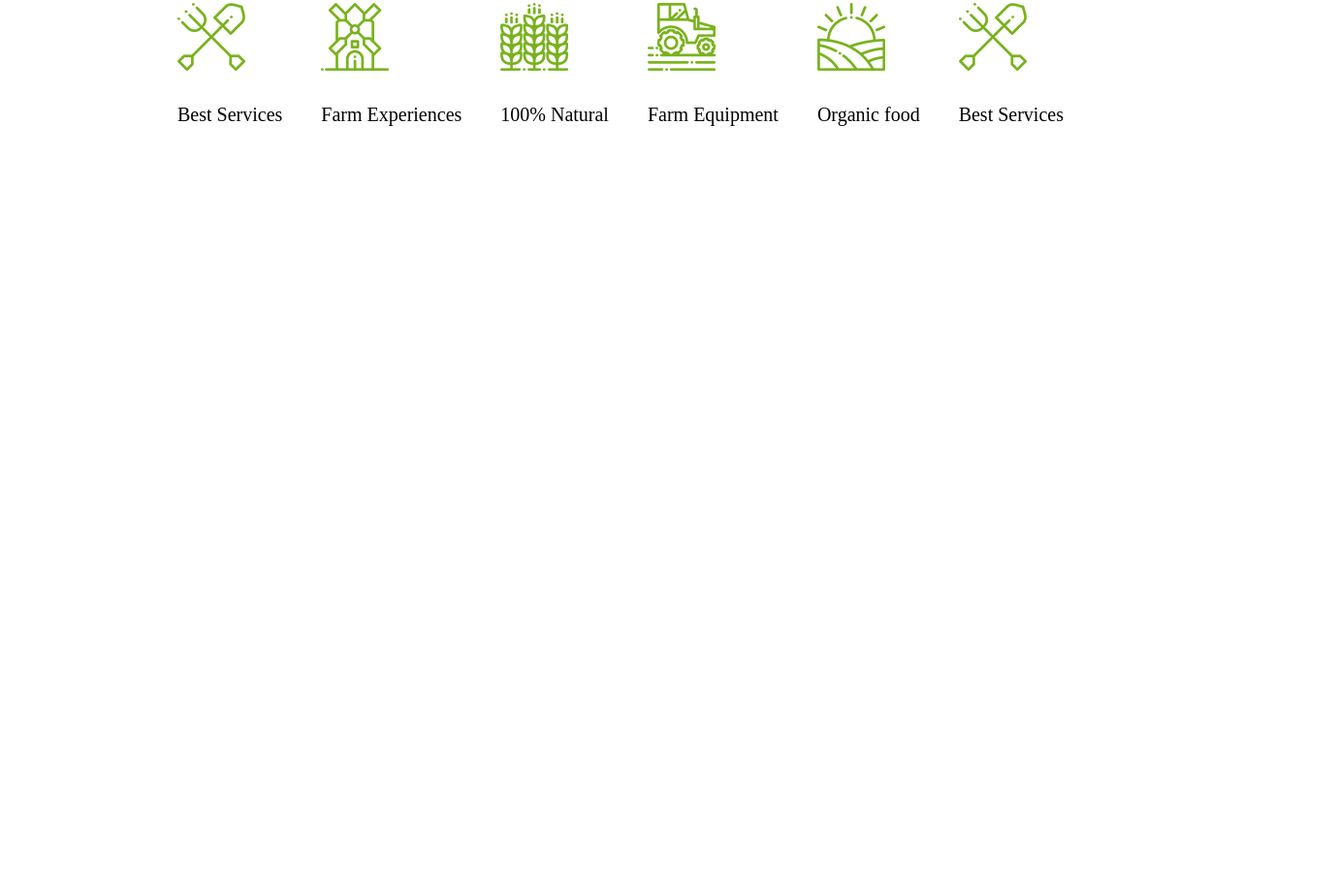
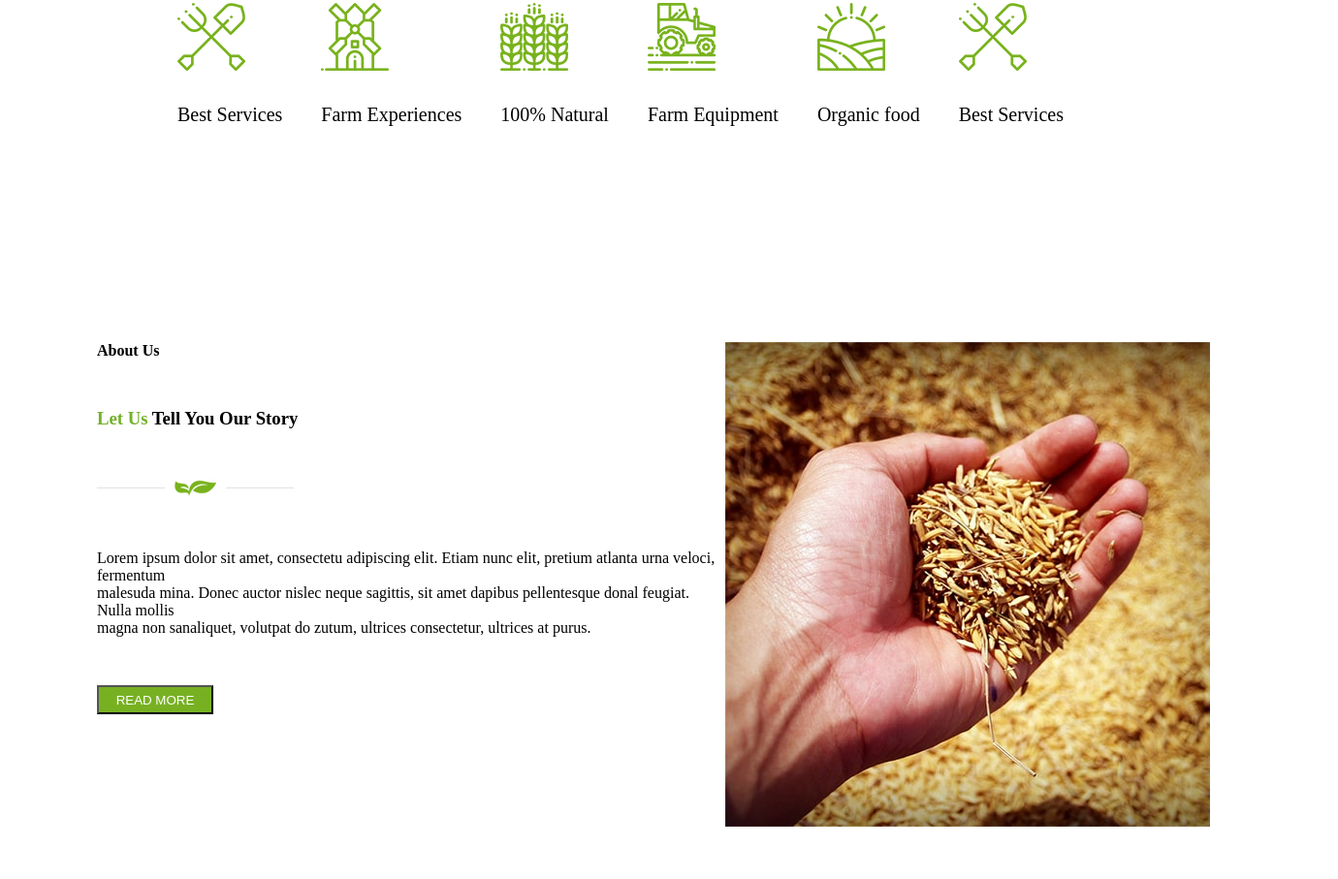
Before and after one commit to Tardigrade180/farm-site, a plain HTML site: page index.html in a window 1280 px wide. Shown: the part 1378-2285 px from the top of the page at 97% size, 1380 px wide, since content can reach past the window. Before the commit the page ends 1681 px from the top, so only its background shows below. Drawn offline with Linux system fonts and the light colour scheme.

Commit message:
Added more hero section

```diff
--- a/index.html
+++ b/index.html
@@ -27,7 +27,7 @@
     <section id="hero-background">
         <div class="hero-items">
             <h1 class="header-edit">The Hearth of farm is the true center of our universe</h1>
-            <p>Embrace a rustic, community-driven theme that reflects the idea of a shared, generational connection to the land. The number "25" can symbolize unity, heritage, and a celebration of agricultural traditions. The farm could evoke a sense of warmth, history, and sustainability, emphasizing natural beauty and locally sourced produce.</p>
+            <p class="paragraph-edit">Embrace a rustic, community-driven theme that reflects the idea of a shared, generational connection to the land. The number "25" <br> can symbolize unity, heritage, and a celebration of agricultural traditions. The farm could evoke a sense of warmth, history, and <br> sustainability, emphasizing natural beauty and locally sourced produce.</p>
             <div>
                 <button class="contact-edit white-color">CONTACT US</button>
             </div>
@@ -65,6 +65,23 @@
             </div>
         </div>
 
+        <div class="about-us">
+            <div class="about-us-section">
+                <h4>About Us</h4>
+                <h3 class="green-color">Let Us <span class="black-color">Tell You Our Story</span></h3>
+                <div class="flex-leaf">
+                    <img src="assets/IMG/plantpicture.png" alt="leafpicture">
+                </div>
+
+                <p>Lorem ipsum dolor sit amet, consectetu adipiscing elit. Etiam nunc elit, pretium atlanta urna veloci, fermentum <br> malesuda mina. Donec auctor nislec neque sagittis, sit amet dapibus pellentesque donal feugiat. Nulla mollis <br> magna non sanaliquet, volutpat do zutum, ultrices consectetur, ultrices at purus.</p>
+                <button class="read-more-button">READ MORE</button>
+            </div>
+
+            <div>
+                <img src="assets/IMG/wheatpicture.jpg" alt="About Us Picture">
+            </div>
+        </div>
+
 
     </section>
 
--- a/style.css
+++ b/style.css
@@ -93,3 +93,30 @@
     justify-content: center;
     margin-top: 20px;
 }
+
+.about-us {
+    display: flex;
+    flex-direction: row;
+    padding: 50px 100px;
+}
+
+.about-us-section {
+    display: flex;
+    flex-direction: column;
+    row-gap: 50px;
+    width: 60%;
+    align-content:space-between;
+
+}
+
+.read-more-button {
+    width: 120px;
+    height: 30px;
+    background-color: #77B122;
+    color: white;
+    text-size-adjust: 50px;
+}
+.flex-leaf {
+    width: 100vw;
+
+}
```
Also changed, not shown: assets/IMG/plantpicture.png (added), assets/IMG/wheatpicture.jpg (added).
